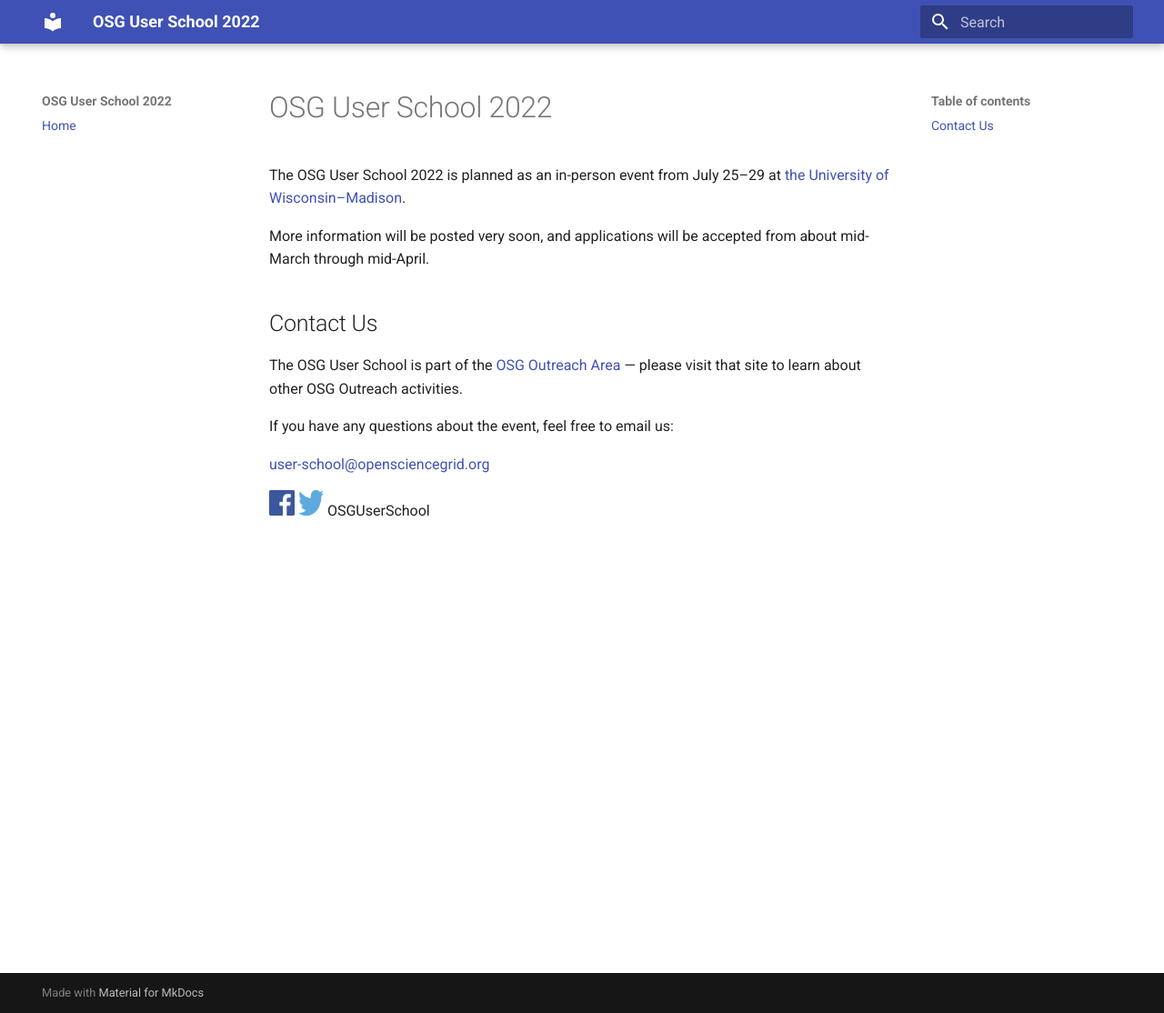
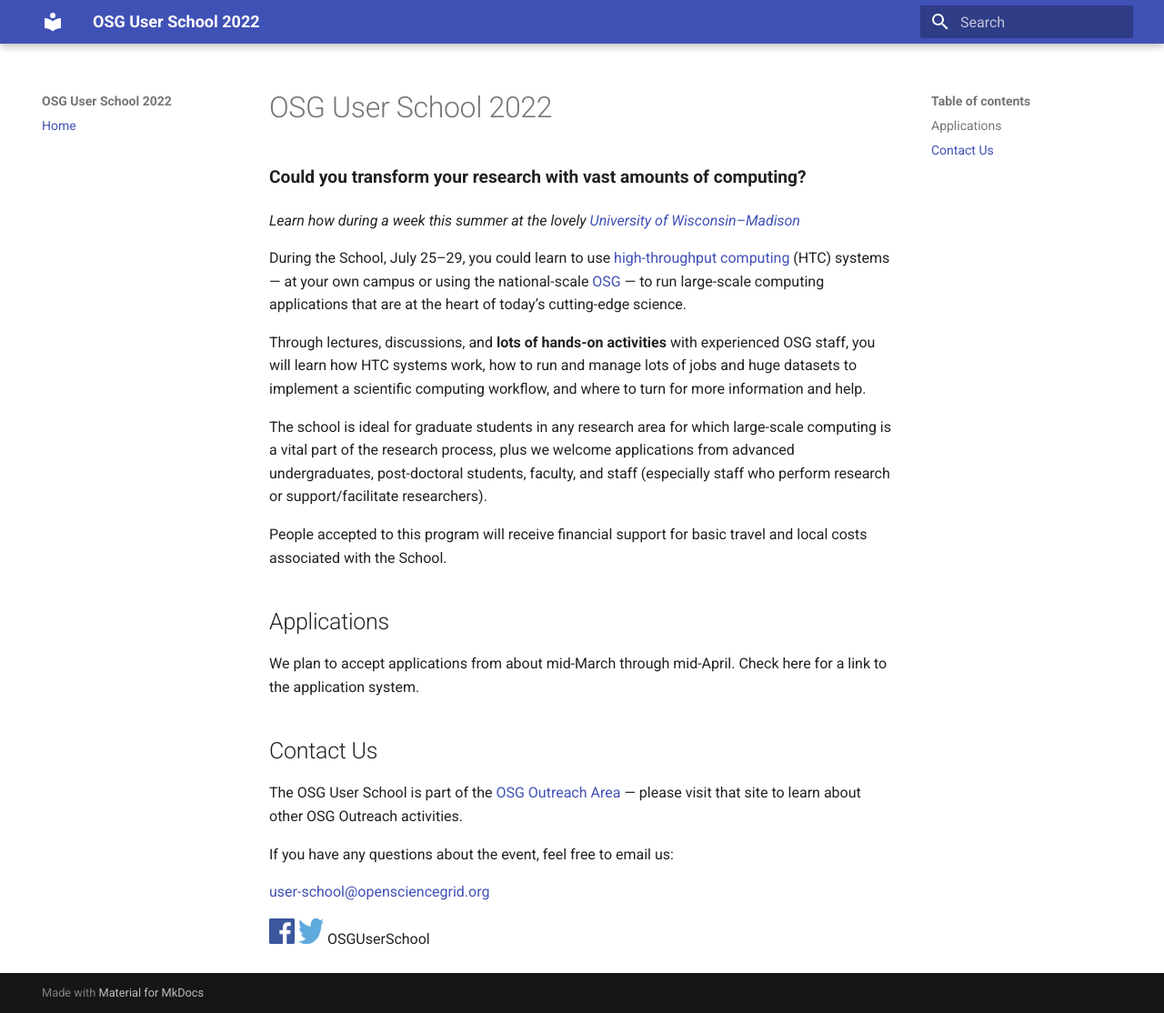
Before and after one commit to showmic09/user-school-2022, an MkDocs documentation site: the page built from docs/index.md, in a window 1280 px wide and 1114 px high. Shown: the whole window at 91% size. Built offline with MkDocs 1.6.1 and Material for MkDocs 9.7.7, drawn with Linux system fonts in a browser that asks for light colours.

Commit message:
More home page content, pre-apps

```diff
--- a/docs/index.md
+++ b/docs/index.md
@@ -1,12 +1,32 @@
 # OSG User School 2022
 
-The OSG User School 2022 is planned as
-an in-person event
-from July 25&ndash;29
-at [the University of Wisconsin&ndash;Madison](https://wisc.edu/).
+<p style="font-size: larger; font-weight: bold;">Could you transform your research with vast amounts of computing?</p>
 
-More information will be posted very soon,
-and applications will be accepted from about mid-March through mid-April.
+*Learn how during a week this summer at the lovely [University of Wisconsin–Madison](https://wisc.edu/)*
+
+During the School,
+July 25–29,
+you could learn to use [high-throughput computing](https://htcondor.org/htc.html) (HTC) systems —
+at your own campus or using the national-scale [OSG](https://osg-htc.org/) —
+to run large-scale computing applications that are at the heart of today’s cutting-edge science.
+
+Through lectures, discussions, and **lots of hands-on activities** with experienced OSG staff,
+you will learn how HTC systems work,
+how to run and manage lots of jobs and huge datasets to implement a scientific computing workflow,
+and where to turn for more information and help.
+
+The school is ideal for graduate students in any research area
+for which large-scale computing is a vital part of the research process,
+plus we welcome applications from advanced undergraduates, post-doctoral students, faculty, and staff
+(especially staff who perform research or support/facilitate researchers).
+
+People accepted to this program will receive financial support for
+basic travel and local costs associated with the School.
+
+## Applications
+
+We plan to accept applications from about mid-March through mid-April.
+Check here for a link to the application system.
 
 ## Contact Us
 
```
